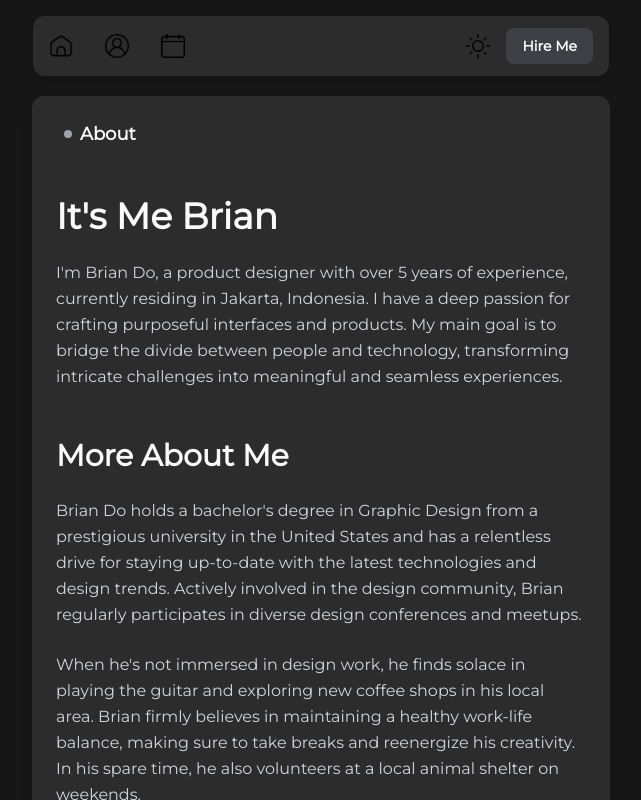
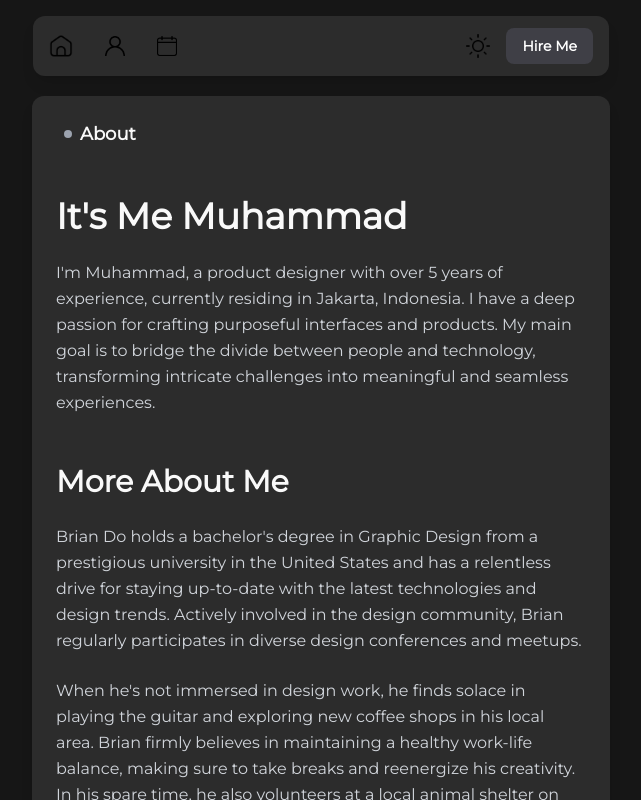
Before and after one commit to MuhammadAhmad338/MyOwnPortfolio, a Next.js app: page /about in a window 1280 px wide. Shown: the top 800 px of the page, without its empty margins (319-960 px from the left). Built offline with nearby package versions, Linux system fonts and the light colour scheme.

Commit message:
latest commits

```diff
--- a/app/about/page.tsx
+++ b/app/about/page.tsx
@@ -37,10 +37,10 @@ const About: FC = () => {
 
             {/* Main content */}
             <div className="flex flex-col space-y-6 px-4 mb-8 pb-4">
-                <h1 className="text-4xl font-bold transition-all duration-500">It's Me Brian</h1>
+                <h1 className="text-4xl font-bold transition-all duration-500">It's Me Muhammad</h1>
 
                 <p className={`${darkMode ? 'text-gray-300' : 'text-gray-600'} leading-relaxed transition-all duration-500`}>
-                    I'm Brian Do, a product designer with over 5 years of experience, currently residing in Jakarta, Indonesia. I have a deep passion for crafting purposeful interfaces and products. My main goal is to bridge the divide between people and technology, transforming intricate challenges into meaningful and seamless experiences.
+                    I'm Muhammad, a product designer with over 5 years of experience, currently residing in Jakarta, Indonesia. I have a deep passion for crafting purposeful interfaces and products. My main goal is to bridge the divide between people and technology, transforming intricate challenges into meaningful and seamless experiences.
                 </p>
             </div>
 
--- a/app/components/Header.tsx
+++ b/app/components/Header.tsx
@@ -3,7 +3,7 @@ import Link from 'next/link';
 import Image from 'next/image';
 import React, { FC } from 'react';
 import home from '../../public/home.png';
-import user from '../../public/user.png';
+import profile from '../../public/profile.png';
 import lightmode from '../../public/lightmode.png';
 import darkmode from '../../public/darkmode.png';
 import calendar from '../../public/calendar.png';
@@ -36,7 +36,7 @@ const NavBar: FC = () => {
             <button className={`${darkMode ? 'text-white hover:text-gray-300' : 'text-gray-800 hover:text-gray-600'} focus:outline-none transition-colors duration-200`}>
               {/* Replace with your own icon */}
               <Link href='/about'>
-                <Image src={user} alt="Profile" width={24} height={24} />
+                <Image src={profile} alt="Profile" width={20} height={20} />
               </Link>
             </button>
 
@@ -44,7 +44,7 @@ const NavBar: FC = () => {
             <button className={`${darkMode ? 'text-white hover:text-gray-300' : 'text-gray-800 hover:text-gray-600'} focus:outline-none transition-colors duration-200`}>
               {/* Replace with your own icon */}
               <Link href='/project'>
-                <Image src={calendar} alt="Profile" width={24} height={24} />
+                <Image src={calendar} alt="Profile" width={20} height={20} />
               </Link>
             </button>
           </div>
--- a/app/contact/page.tsx
+++ b/app/contact/page.tsx
@@ -38,10 +38,12 @@ const Contact = () => {
                         <div className={`w-2 h-2 ${darkMode ? 'bg-gray-500' : 'bg-gray-400'} rounded-full mr-2`}></div>
                         <span className="text-lg font-medium">Hire Me</span>
                     </div>
-                    <div className="bg-green-100 px-4 py-1 rounded-full flex items-center">
+
+                    <div className="bg-green-800 px-4 py-1 rounded-full flex items-center">
                         <div className="w-2 h-2 bg-green-500 rounded-full mr-2"></div>
-                        <span className="text-xs font-medium text-green-700">AVAILABLE FOR WORK</span>
+                        <span className="text-xs font-bold text-green-200">AVAILABLE FOR WORK</span>
                     </div>
+
                 </div>
 
                 {/* Main title */}
```
Also changed, not shown: public/profile.png (added).
